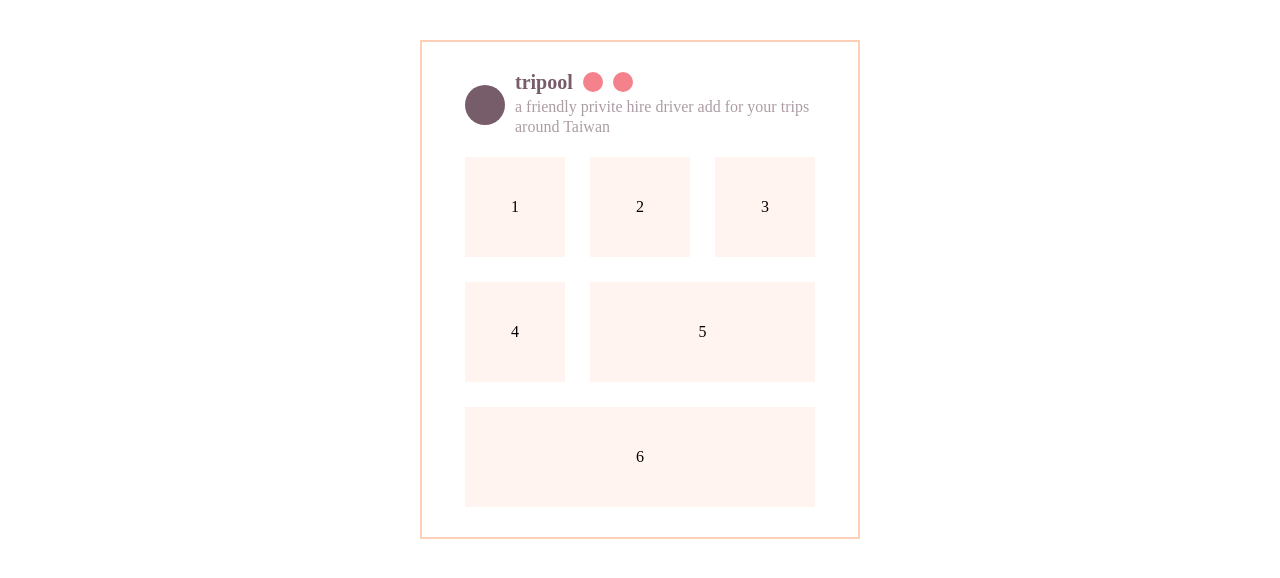
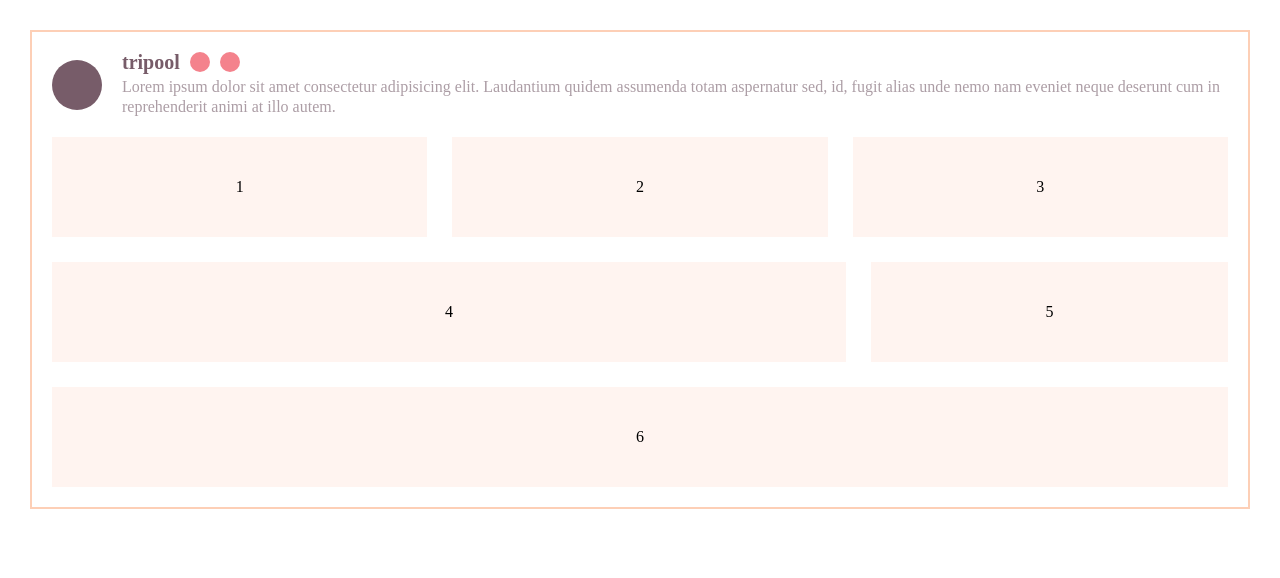
Before and after one commit to JiunJieLin/RWD-practice-project, a plain HTML site: page index.html in a window 1280 px wide. Drawn offline with Linux system fonts and the light colour scheme.

Commit message:
better RWD

```diff
--- a/index.html
+++ b/index.html
@@ -10,9 +10,8 @@
     <div class="wrap">
       <div class="container">
         <div class="top-menu">
-          <div class="big-circle-container">
-            <div class="big-circle"></div>
-          </div>
+          <div><div class="big-circle"></div></div>
+
           <div class="textarea">
             <div class="title">
               <p>tripool</p>
@@ -23,7 +22,10 @@
             </div>
             <div class="text">
               <p>
-                a friendly privite hire driver add for your trips around Taiwan
+                Lorem ipsum dolor sit amet consectetur adipisicing elit.
+                Laudantium quidem assumenda totam aspernatur sed, id, fugit
+                alias unde nemo nam eveniet neque deserunt cum in reprehenderit
+                animi at illo autem.
               </p>
             </div>
           </div>
--- a/style.css
+++ b/style.css
@@ -140,11 +140,10 @@ table {
 
 .wrap {
   display: flex;
-  margin: 0 auto;
   justify-content: center;
   align-items: center;
-  max-width: 600px;
-  min-height: 100%;
+  max-width: 100%;
+  padding: 30px;
 }
 .container {
   border: 2px solid #fdcfb6;
@@ -153,29 +152,26 @@ table {
   justify-content: center;
   align-items: center;
   gap: 20px;
-  padding: 30px;
-  margin-top: 40px;
-  margin-left: 80px;
-  margin-right: 80px;
-  width: 100%;
+  margin: 0 auto;
+  padding: 20px;
 }
 
 .top-menu {
   display: flex;
-  width: 350px;
-  height: 100%;
+  gap: 20px;
+  justify-content: center;
+  align-items: center;
 }
 .textarea {
-  padding-left: 10px;
+  display: flex;
+  flex-direction: column;
+  gap: 5px;
 }
-.big-circle-container {
+
+.big-circle {
   display: flex;
-  align-items: center;
-  justify-content: center;
-}
-.big-circle {
-  width: 40px;
-  height: 40px;
+  width: 50px;
+  height: 50px;
   background-color: #775c69;
   border-radius: 100%;
 }
@@ -191,13 +187,12 @@ table {
 }
 .title {
   display: flex;
-  margin-bottom: 5px;
+  gap: 10px;
 }
 .title p {
   color: #775c69;
   font-weight: bold;
   font-size: 20px;
-  margin-right: 10px;
 }
 .text {
   color: #ac9da5;
@@ -206,24 +201,26 @@ table {
 .square-container {
   display: flex;
   flex-direction: column;
-  width: 350px;
-  height: 350px;
   gap: 25px;
+  width: 100%;
 }
 .first-line {
   display: flex;
   justify-content: space-between;
+  width: 100%;
+  gap: 25px;
 }
 .second-line {
   display: flex;
   justify-content: space-between;
   gap: 25px;
+  width: 100%;
 }
 .third-line {
-  flex: 1;
+  width: 100%;
 }
 .squares {
-  width: 100px;
+  width: 100%;
   height: 100px;
   display: flex;
   justify-content: center;
@@ -231,7 +228,7 @@ table {
   background-color: #fff4f0;
 }
 .rec-5 {
-  flex: 1;
+  width: 45%;
   display: flex;
   justify-content: center;
   align-items: center;
@@ -245,27 +242,18 @@ table {
   align-items: center;
 }
 @media (max-width: 768px) {
-  .wrap {
-    min-width: 400px;
-  }
   .top-menu {
     flex-direction: column;
   }
   .textarea {
     display: flex;
     flex-direction: column;
+    gap: 20px;
   }
   .title {
     flex-direction: column;
     align-items: center;
-    margin-bottom: 10px;
-  }
-  .circles {
-    padding-right: 10px;
-    margin-top: 10px;
-  }
-  .big-circle-container {
-    margin-bottom: 20px;
+    gap: 10px;
   }
 
   .text p {
```
